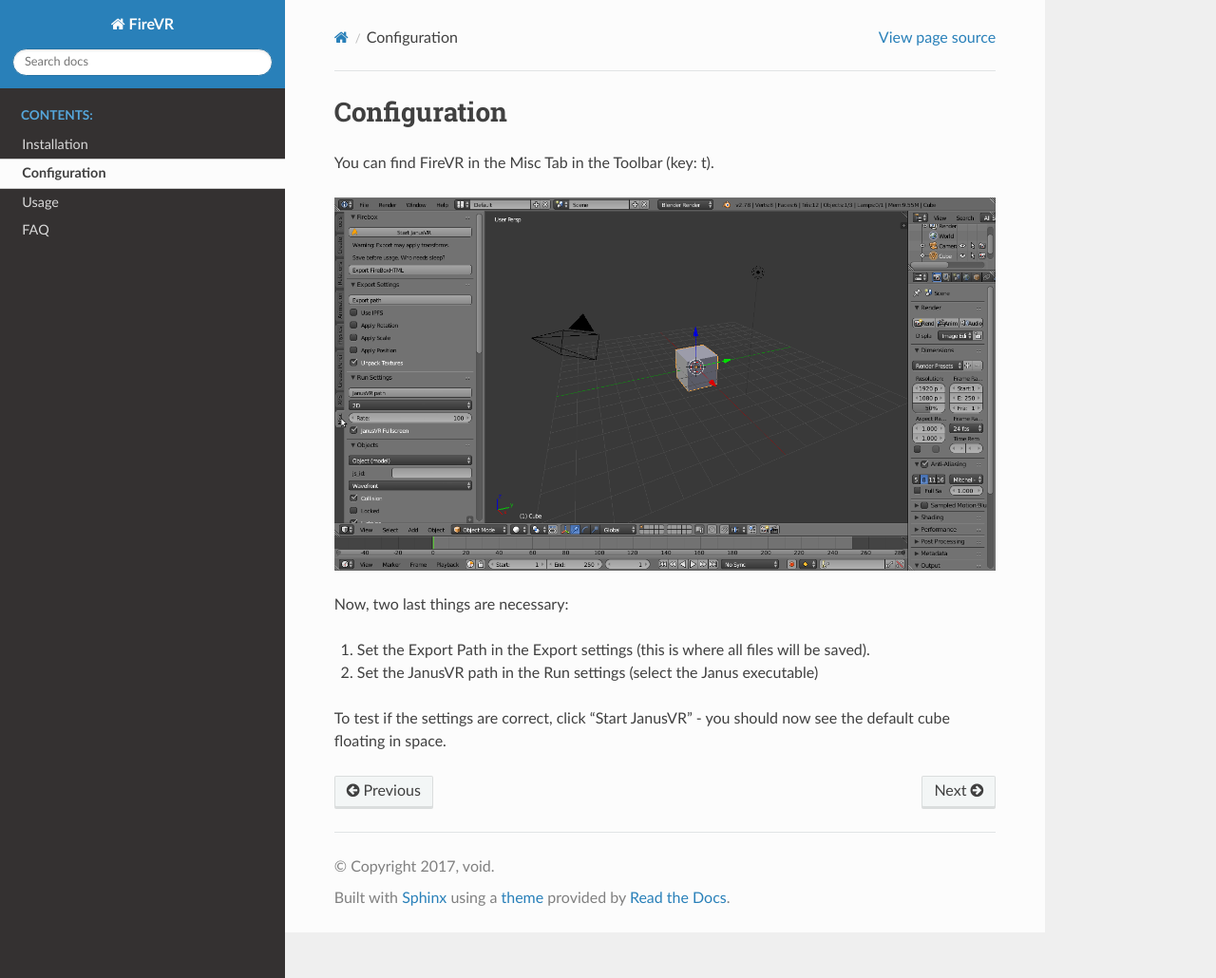
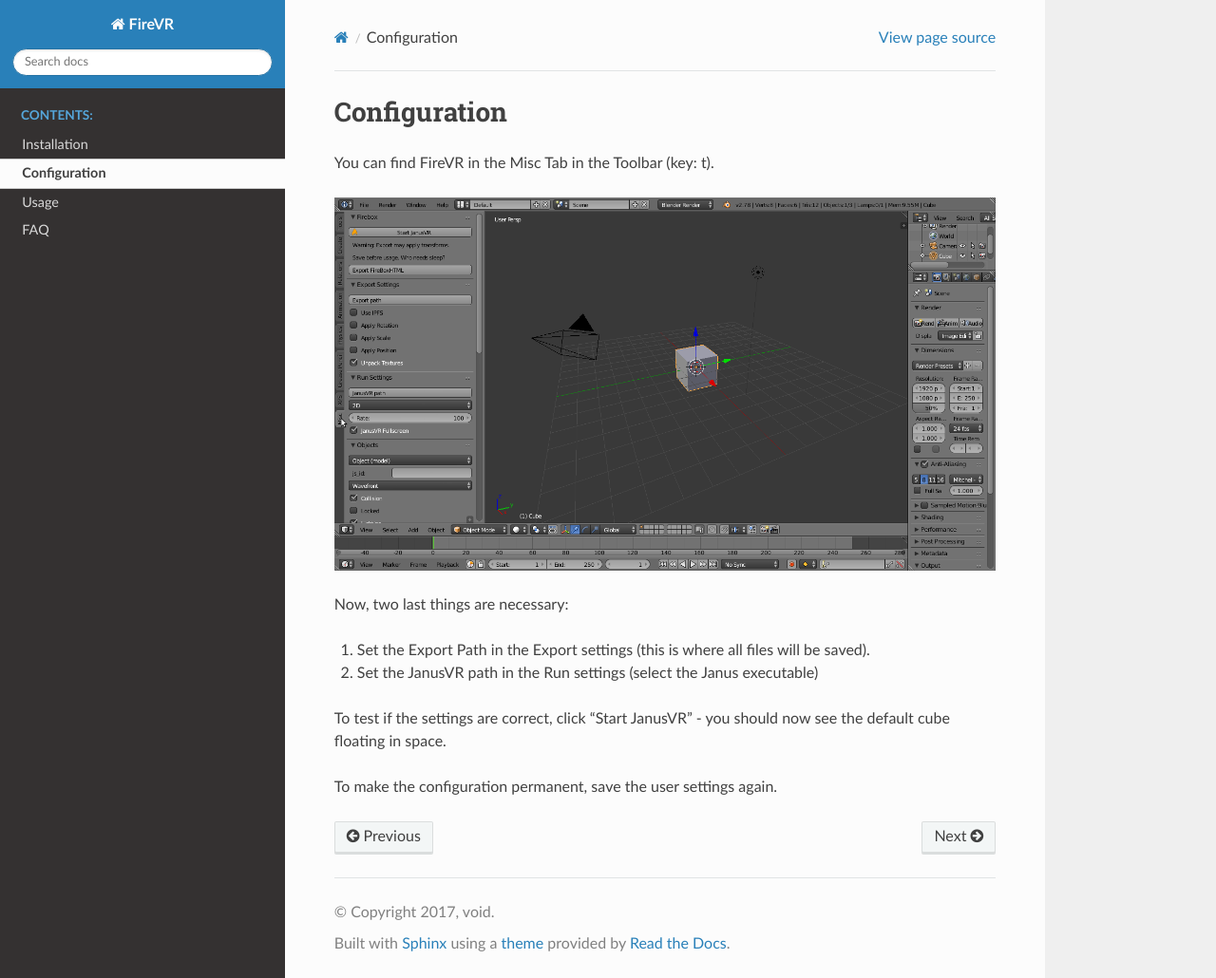
Before and after one commit to void4/FireVR, a Sphinx documentation site: the page built from docs/configuration.rst, in a window 1280 px wide and 1030 px high. Shown: the whole window at 95% size. Built offline with Sphinx 7.4.7 and the Read the Docs theme 2.0.0, drawn with Linux system fonts in a browser that asks for light colours.

Commit message:
Updated configuration docs for user preference permanence

```diff
--- a/docs/configuration.rst
+++ b/docs/configuration.rst
@@ -12,3 +12,5 @@
 2. Set the JanusVR path in the Run settings (select the Janus executable)
 
 To test if the settings are correct, click "Start JanusVR" - you should now see the default cube floating in space.
+
+To make the configuration permanent, save the user settings again.
```
